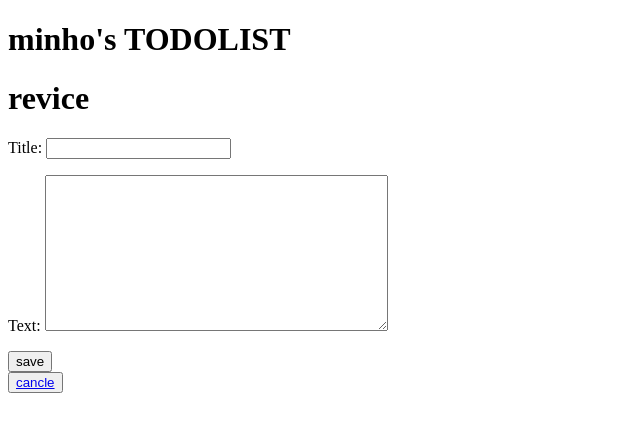
After one commit to softpaper95/django-toDoList, a Django app: page /post/new/ in a window 1280 px wide. The commit adds this page. Shown: the top 432 px of the page, without its empty margins (0-640 px from the left). Run offline with Django 3.2, Linux system fonts and the light colour scheme.

Commit message:
make post new

```diff
--- /dev/null
+++ b/myList/makeList/forms.py
@@ -0,0 +1,8 @@
+from django import forms
+from .models import Post
+
+class PostForm(forms.ModelForm):#장고에 이폼이 ModelForm이라는걸 알려준다.
+
+     class Meta: #어떤 모델이 쓰여야 하는지 장고에 알려준다.
+         model = Post
+         fields = ('title', 'text',)
--- a/myList/makeList/templates/base.html
+++ b/myList/makeList/templates/base.html
@@ -6,6 +6,10 @@
     <title>Document</title>
 </head>
 <body>
+    <div class="page-header">
+
+        <h1>minho's TODOLIST</h1>
+    </div>
     {% block content %}
     {% endblock %}
 </body>
--- /dev/null
+++ b/myList/makeList/templates/post_new.html
@@ -0,0 +1,12 @@
+{% extends 'base.html' %}
+
+{% block content %}
+    <h1>revice</h1>
+    <form method="POST">
+        {% csrf_token %}
+        {{ form.as_p }}
+        <button type="submit" class="save_btn">save</button>
+
+    </form>
+    <button type="cancle" class="cancle"><a href="{% url 'write' %}">cancle</a></button>
+{% endblock %}
--- a/myList/makeList/templates/write.html
+++ b/myList/makeList/templates/write.html
@@ -3,10 +3,13 @@
 {% block content %}
     <a href="{% url 'home' %}"><h4>GO TO HOME</h4></a>
     <h1>TODOLIST</h1>
+    <a href="{% url 'post_new' %}"><h4>할일 추가</a>
     {% for post in posts %}
             <div>
                 할일({{post.id}})
                 <h2><a href="{% url 'post_detail' pk=post.pk %}">{{post.title}}</a><//h2>
             </div>
     {% endfor %}
+
+
 {% endblock %}
--- a/myList/makeList/urls.py
+++ b/myList/makeList/urls.py
@@ -6,4 +6,5 @@ urlpatterns = [
     path('', views.home, name='home'),
     path('write/', views.write, name='write'),
     path('post/<int:pk>/', views.post_detail, name="post_detail"),
+    path('post/new/', views.post_new, name='post_new'),
 ]
--- a/myList/makeList/views.py
+++ b/myList/makeList/views.py
@@ -1,6 +1,7 @@
-from django.shortcuts import render, get_object_or_404
+from django.shortcuts import render,redirect, get_object_or_404#있지도 않은 글(객체)를 요청하면 404에러를 띄우자!
 from django.utils import timezone
 from makeList.models import Post #객체 Post의 내용(메소드)을 가져옴
+from .forms import PostForm
 
 
 # Create your views here.
@@ -15,3 +16,15 @@ def write(request):
 def post_detail(request,pk):
     post = get_object_or_404(Post, pk=pk)
     return render(request, 'post_detail.html', {'post':post})
+
+def post_new(request):
+    form = PostForm(request.POST)
+    if form.is_valid():
+        post = form.save(commit=False)#()에 commit=False를 넣으면 넘겨진 데이터를 바로 Post모델에 저장시키지 말라는 뜻이다. 보통
+        post.created_date = timezone.now()
+        post.save()
+        return redirect('post_detail', pk=post.pk) #post_detail 페이지는 반복문으로 post들이 출력되므로 각 post마다의 pk값이 필요하다.
+
+    else:
+        form = PostForm()
+    return render(request, 'post_new.html', {'form': form})
```
